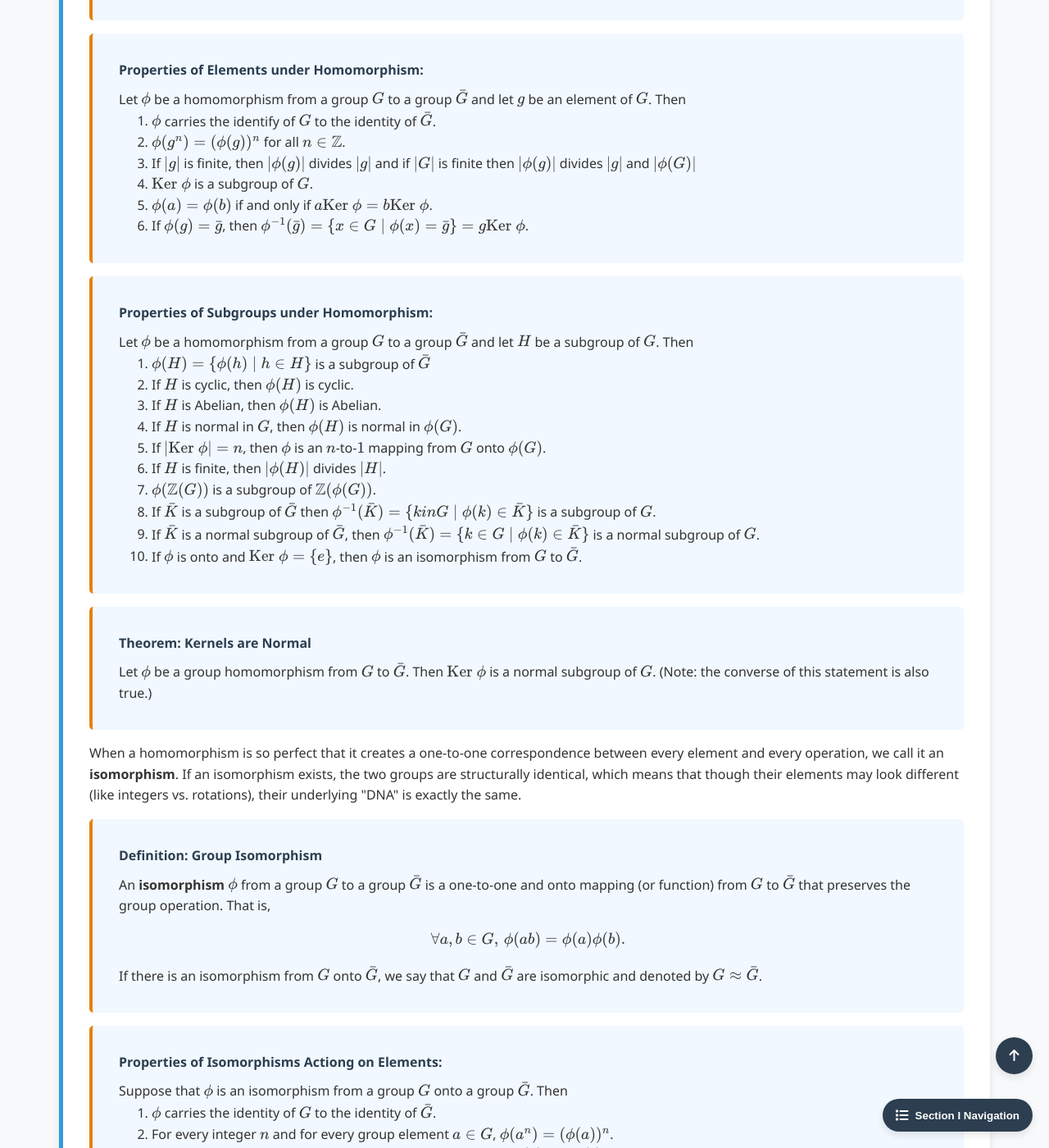
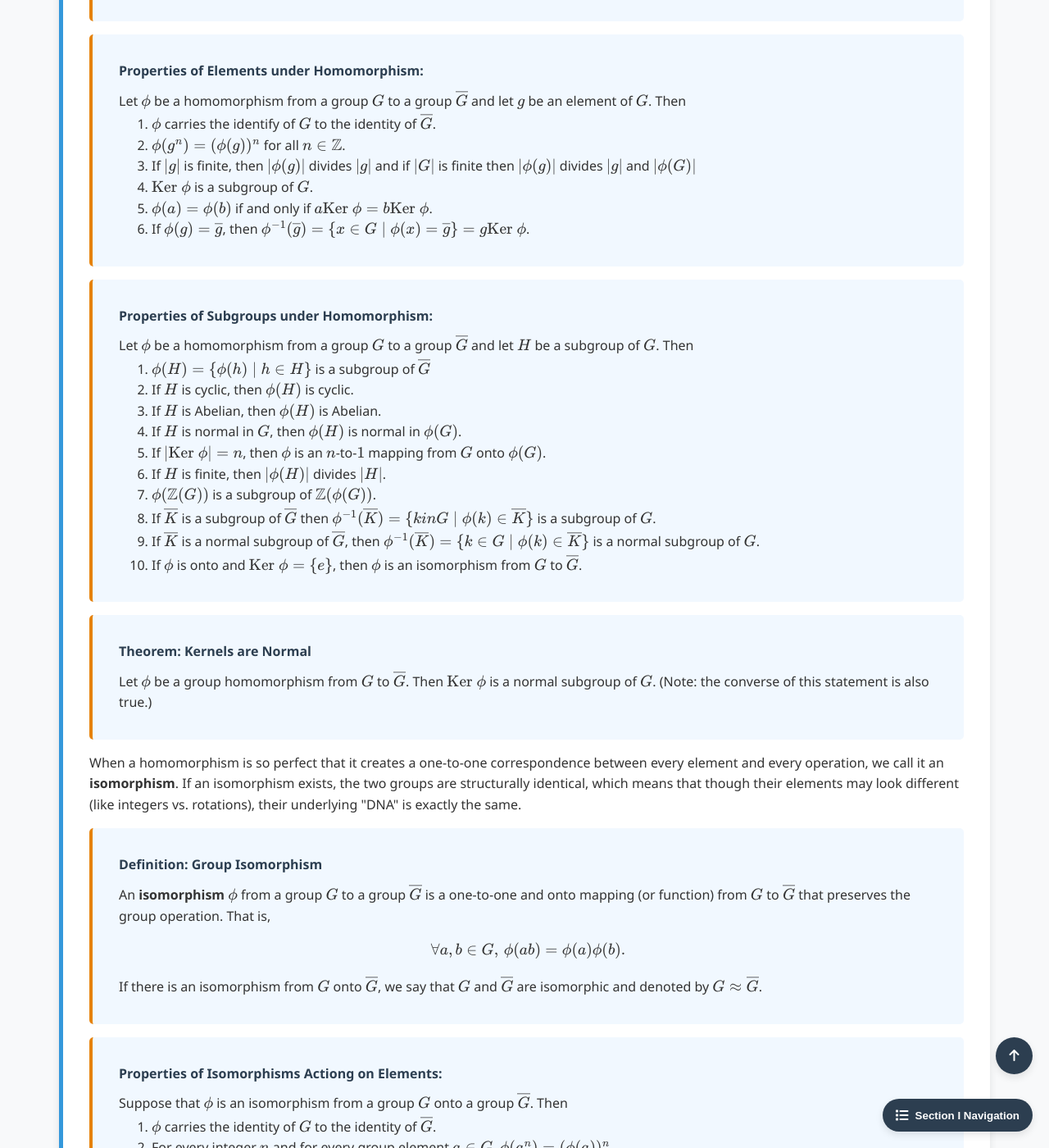
Before and after one commit to Yusukey01/yusukey01.github.io, a Jekyll site: the page built from Mathematics/Linear_algebra/group_isomorphism.html, in a window 1280 px wide and 1400 px high, scrolled down 9167 px. Shown: the whole window at 82% size. Built offline with Jekyll 4.4.1, drawn with Linux system fonts in a browser that asks for light colours; some of the changed text lies outside the part shown.

Commit message:
Start I-17, fix notation

```diff
--- a/Mathematics/Linear_algebra/group_isomorphism.html
+++ b/Mathematics/Linear_algebra/group_isomorphism.html
@@ -524,8 +524,8 @@ uses_python: false
 
                 <div class="theorem">
                     <span class="theorem-title">Definition: Group Homomorphism</span>
-                    A <strong>homomorphism</strong> \(\phi\) from a group \(G\) to a group \(\bar{G}\) is a mapping from
-                    \(G\) into \(\bar{G}\) that preserves the group operation:
+                    A <strong>homomorphism</strong> \(\phi\) from a group \(G\) to a group \(\overline{G}\) is a mapping from
+                    \(G\) into \(\overline{G}\) that preserves the group operation:
                     \[
                     \forall a, b \in G \, \phi(ab) = \phi(a)\phi(b).
                     \]
@@ -542,40 +542,40 @@ uses_python: false
 
                 <div class="theorem">
                     <span class="theorem-title">Properties of Elements under Homomorphism:</span>
-                    Let \(\phi\) be a homomorphism from a group \(G\) to a group \(\bar{G}\) and let \(g\) be an element
+                    Let \(\phi\) be a homomorphism from a group \(G\) to a group \(\overline{G}\) and let \(g\) be an element
                     of \(G\). Then
                    <ol style="padding-left: 40px;">
-                        <li>\(\phi\) carries the identify of \(G\) to the identity of \(\bar{G}\).</li>
+                        <li>\(\phi\) carries the identify of \(G\) to the identity of \(\overline{G}\).</li>
                         <li>\(\phi(g^n) = (\phi(g))^n\) for all \(n \in \mathbb{Z}\).</li>
                         <li>If \(|g|\) is finite, then \(|\phi(g)|\) divides \(|g|\) and if \(|G|\) is finite
                             then \(|\phi(g)|\) divides \(|g|\) and \(|\phi(G)|\)</li>
                         <li>\(\text{Ker } \phi\) is a subgroup of \(G\).</li>
                         <li>\(\phi(a) = \phi(b)\) if and only if \(a\text{Ker }\phi = b\text{Ker }\phi\).</li>
-                        <li>If \(\phi(g) = \bar{g}\), then \(\phi^{-1}(\bar{g}) = \{x \in G \mid \phi(x) = \bar{g}\} = g \text{Ker } \phi\).</li>
+                        <li>If \(\phi(g) = \overline{g}\), then \(\phi^{-1}(\overline{g}) = \{x \in G \mid \phi(x) = \overline{g}\} = g \text{Ker } \phi\).</li>
                    </ol>
                 </div>
 
                 <div class="theorem">
                     <span class="theorem-title">Properties of Subgroups under Homomorphism:</span>
-                     Let \(\phi\) be a homomorphism from a group \(G\) to a group \(\bar{G}\) and let \(H\) be a subgroup
+                     Let \(\phi\) be a homomorphism from a group \(G\) to a group \(\overline{G}\) and let \(H\) be a subgroup
                     of \(G\). Then
                     <ol style="padding-left: 40px;">
-                        <li>\(\phi(H) = \{\phi(h) \mid h \in H\}\) is a subgroup of \(\bar{G}\)</li>
+                        <li>\(\phi(H) = \{\phi(h) \mid h \in H\}\) is a subgroup of \(\overline{G}\)</li>
                         <li>If \(H\) is cyclic, then \(\phi(H)\) is cyclic.</li>
                         <li>If \(H\) is Abelian, then \(\phi(H)\) is Abelian.</li>
                         <li>If \(H\) is normal in \(G\), then \(\phi(H)\) is normal in \(\phi(G)\).</li>
                         <li>If \(|\text{Ker }\phi| = n\), then \(\phi\) is an \(n\)-to-\(1\) mapping from \(G\) onto \(\phi(G)\).</li>
                         <li>If \(H\) is finite, then \(|\phi(H)|\) divides \(|H|\).</li>
                         <li>\(\phi(\mathbb{Z}(G))\) is a subgroup of \(\mathbb{Z}(\phi(G))\).</li>
-                        <li>If \(\bar{K}\) is a subgroup of \(\bar{G}\) then \(\phi^{-1}(\bar{K}) = \{k in G \mid \phi(k) \in \bar{K}\}\) is a subgroup of \(G\).</li>
-                        <li>If \(\bar{K}\) is a normal subgroup of \(\bar{G}\), then \(\phi^{-1}(\bar{K}) = \{k \in G \mid \phi(k) \in \bar{K}\}\) is a normal subgroup of \(G\).</li>
-                        <li>If \(\phi\) is onto and \(\text{Ker }\phi = \{e\}\), then \(\phi\) is an isomorphism from \(G\) to \(\bar{G}\).</li>
+                        <li>If \(\overline{K}\) is a subgroup of \(\overline{G}\) then \(\phi^{-1}(\overline{K}) = \{k in G \mid \phi(k) \in \overline{K}\}\) is a subgroup of \(G\).</li>
+                        <li>If \(\overline{K}\) is a normal subgroup of \(\overline{G}\), then \(\phi^{-1}(\overline{K}) = \{k \in G \mid \phi(k) \in \overline{K}\}\) is a normal subgroup of \(G\).</li>
+                        <li>If \(\phi\) is onto and \(\text{Ker }\phi = \{e\}\), then \(\phi\) is an isomorphism from \(G\) to \(\overline{G}\).</li>
                    </ol>
                 </div>
 
                 <div class="theorem">
                     <span class="theorem-title">Theorem: Kernels are Normal</span>
-                    Let \(\phi\) be a group homomorphism from \(G\) to \(\bar{G}\). Then \(\text{Ker } \phi\) is
+                    Let \(\phi\) be a group homomorphism from \(G\) to \(\overline{G}\). Then \(\text{Ker } \phi\) is
                     a normal subgroup of \(G\). (Note: the converse of this statement is also true.)
                 </div>
 
@@ -588,40 +588,40 @@ uses_python: false
 
                 <div class="theorem">
                     <span class="theorem-title">Definition: Group Isomorphism</span>
-                    An <strong>isomorphism</strong> \(\phi\) from a group \(G\) to a group \(\bar{G}\) is a one-to-one and onto mapping (or function)
-                    from \(G\) to \(\bar{G}\) that preserves the group operation. That is,
+                    An <strong>isomorphism</strong> \(\phi\) from a group \(G\) to a group \(\overline{G}\) is a one-to-one and onto mapping (or function)
+                    from \(G\) to \(\overline{G}\) that preserves the group operation. That is,
                     \[
                     \forall a, b \in G, \, \phi(ab) = \phi(a)\phi(b).
                     \]
-                    If there is an isomorphism from \(G\) onto \(\bar{G}\), we say that \(G\) and \(\bar{G}\) are isomorphic and
-                    denoted by \(G \approx \bar{G}\).
+                    If there is an isomorphism from \(G\) onto \(\overline{G}\), we say that \(G\) and \(\overline{G}\) are isomorphic and
+                    denoted by \(G \approx \overline{G}\).
                 </div>
 
                 <div class="theorem">
                     <span class="theorem-title">Properties of Isomorphisms Actiong on Elements:</span>
-                    Suppose that \(\phi\) is an isomorphism from a group \(G\) onto a group \(\bar{G}\). Then
+                    Suppose that \(\phi\) is an isomorphism from a group \(G\) onto a group \(\overline{G}\). Then
                     <ol style="padding-left: 40px;">
-                        <li>\(\phi\) carries the identity of \(G\) to the identity of \(\bar{G}\).</li>
+                        <li>\(\phi\) carries the identity of \(G\) to the identity of \(\overline{G}\).</li>
                         <li>For every integer \(n\) and for every group element \(a \in G\), \(\phi(a^n) = (\phi(a))^n\).</li>
                         <li>For any elements \(a, b \in G\), \(a\) and \(b\) commute if and only if \(\phi(a)\) and \(\phi(b)\) commute.</li>
-                        <li>\(G = \langle a \rangle\) if and only if \(\bar{G} = \langle \phi(a) \rangle\).</li>
+                        <li>\(G = \langle a \rangle\) if and only if \(\overline{G} = \langle \phi(a) \rangle\).</li>
                         <li>\(\forall a \in G, \, |a| = |\phi(a)|\).</li>
                         <li>For a fixed integer \(k\) and a fixed group element \(b \in G\),
-                            the equation \(x^k = b\) has the same number of solutions in \(G\) as does the equation \(x^k = \phi(b) \in \bar{G}\).</li>
-                        <li>If \(G\) is finite, then \(G\) and \(\bar{G}\) have exactly the same number of elements of every order.</li>
+                            the equation \(x^k = b\) has the same number of solutions in \(G\) as does the equation \(x^k = \phi(b) \in \overline{G}\).</li>
+                        <li>If \(G\) is finite, then \(G\) and \(\overline{G}\) have exactly the same number of elements of every order.</li>
                     </ol>
                 </div>
 
                 <div class="theorem">
                     <span class="theorem-title">Properties of Isomorphisms Actiong on Groups:</span>
-                    Suppose that \(\phi\) is an isomorphism from a group \(G\) onto a group \(\bar{G}\). Then
+                    Suppose that \(\phi\) is an isomorphism from a group \(G\) onto a group \(\overline{G}\). Then
                     <ol style="padding-left: 40px;">
-                        <li>\(\phi^{-1}\) is an isomorphism from \(\bar{G}\) onto \(G\).</li>
-                        <li>\(G\) is Abelian if and only if \(\bar{G}\) is Abelian.</li>
-                        <li>\(G\) is cyclic if and only if \(\bar{G}\) is cyclic.</li>
-                        <li>If \(K\) is a subgroup of \(G\), then \(\phi(K) = \{\phi(K) \mid k \in K\}\) is a subgroup of \(\bar{G}\).</li>
-                        <li>If \(\bar{K}\) is a subgroup of \(\bar{G}\), then \(\phi^{-1}(\bar{K}) = \{g \in G \mid \phi(g) \in \bar{K}\}\) is a subgroup of \(G\).</li>
-                        <li>\(\phi(\mathbb{Z}(G)) = \mathbb{Z}(\bar{G})\).</li>
+                        <li>\(\phi^{-1}\) is an isomorphism from \(\overline{G}\) onto \(G\).</li>
+                        <li>\(G\) is Abelian if and only if \(\overline{G}\) is Abelian.</li>
+                        <li>\(G\) is cyclic if and only if \(\overline{G}\) is cyclic.</li>
+                        <li>If \(K\) is a subgroup of \(G\), then \(\phi(K) = \{\phi(K) \mid k \in K\}\) is a subgroup of \(\overline{G}\).</li>
+                        <li>If \(\overline{K}\) is a subgroup of \(\overline{G}\), then \(\phi^{-1}(\overline{K}) = \{g \in G \mid \phi(g) \in \overline{K}\}\) is a subgroup of \(G\).</li>
+                        <li>\(\phi(\mathbb{Z}(G)) = \mathbb{Z}(\overline{G})\).</li>
                     </ol>
                 </div>
 
@@ -652,7 +652,7 @@ uses_python: false
 
                 <div class="theorem">
                     <span class="theorem-title">Theorem: First Isomorphism Theorem (TFIT)</span>
-                    Let \(\phi\) be a group homomorphism from \(G\) to \(\bar{G}\). Then the mapping from \(G / \text{Ker }\phi\)
+                    Let \(\phi\) be a group homomorphism from \(G\) to \(\overline{G}\). Then the mapping from \(G / \text{Ker }\phi\)
                     to \(\phi(G)\), given by \(g \text{Ker } \phi \to \phi(g)\), is an isomorphism. In symbols,
                     \[
                     G / \text{Ker } \phi \approx \phi(G).
```
